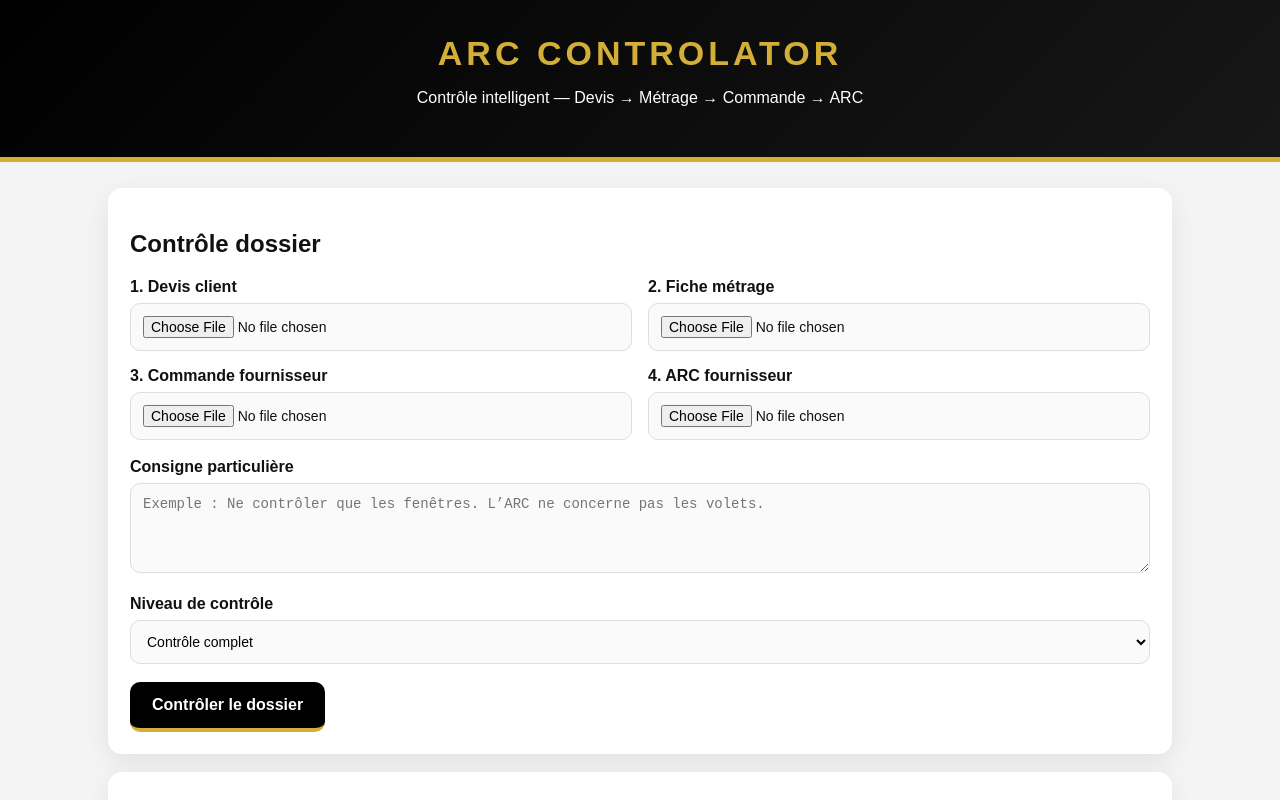
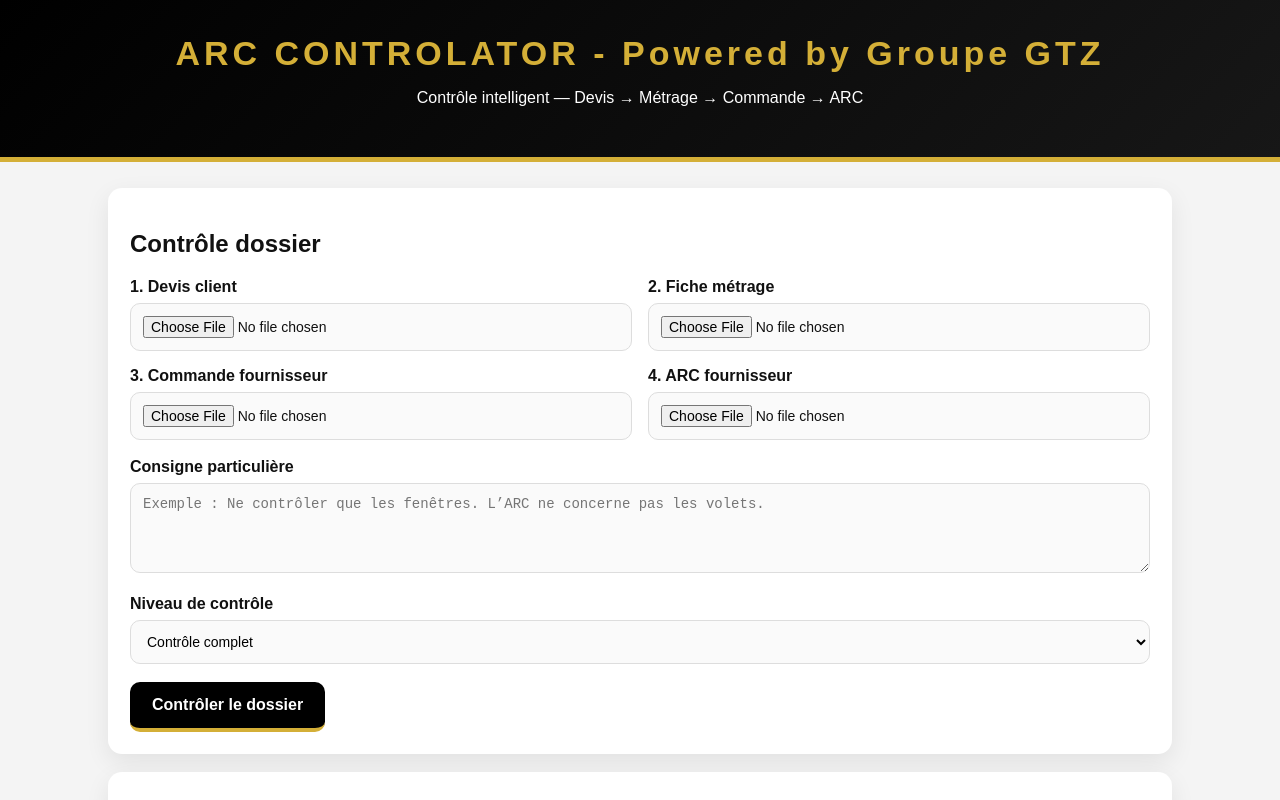
Before and after one commit to cporreyepro/arc-controlator-v2, a website: page public/index.html in a window 1280 px wide. Shown: the top 800 px of the page. Drawn offline with Linux system fonts and the light colour scheme; a script that the page names is missing.

Commit message:
Update index.html

```diff
--- a/public/index.html
+++ b/public/index.html
@@ -3,7 +3,7 @@
 <head>
 <meta charset="utf-8">
 <meta name="viewport" content="width=device-width, initial-scale=1">
-<title>ASSISTANT MILLIMETRE</title>
+<title>ASSISTANT DOMINGO</title>
 
 <style>
 
@@ -167,7 +167,7 @@ footer{
 
 <header>
 
-<h1>ARC CONTROLATOR</h1>
+<h1>ARC CONTROLATOR - Powered by Groupe GTZ</h1>
 
 <p>
 Contrôle intelligent — Devis → Métrage → Commande → ARC
```
